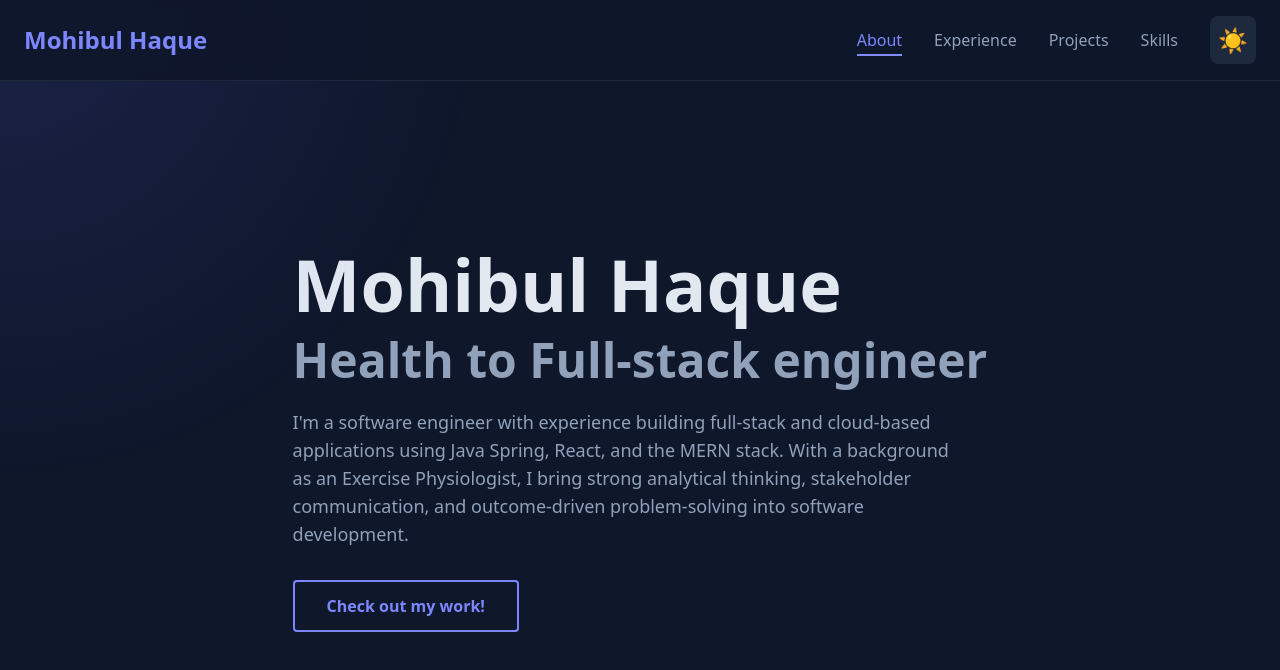
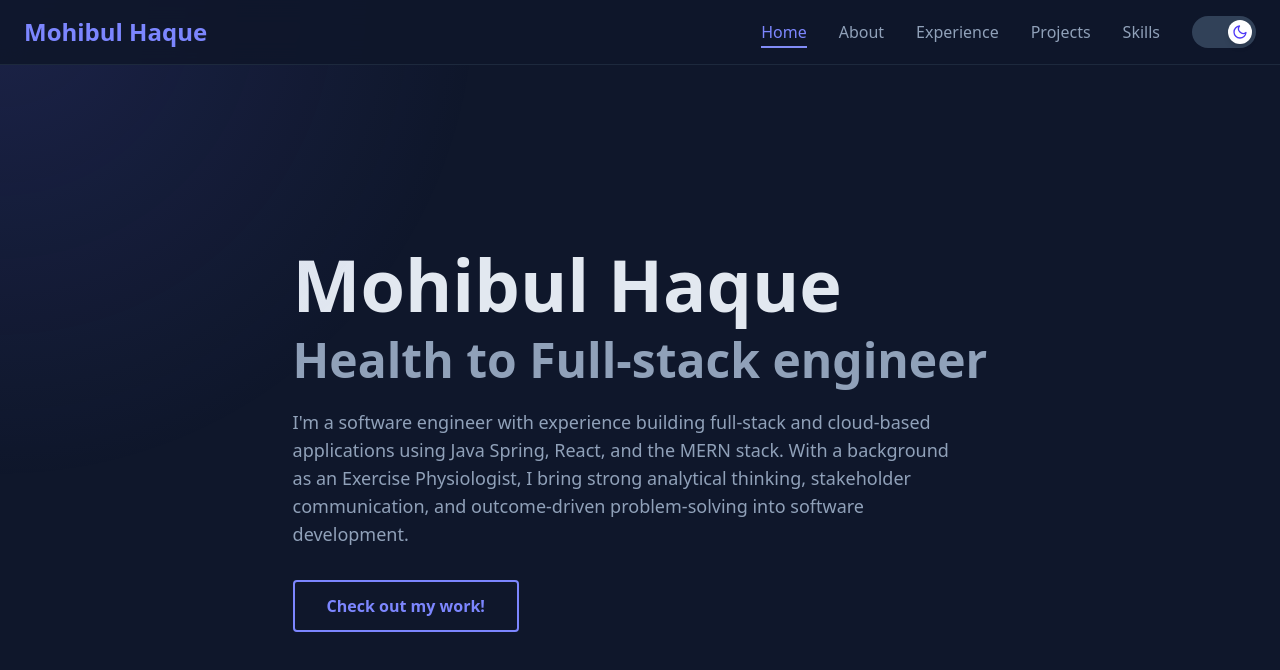
Before and after one commit to MahabaHubba/PersonalWebsite, a React (Vite) app: page / in a window 1280 px wide. Shown: the top 670 px of the page. Built offline with nearby package versions, Linux system fonts and the light colour scheme.

Commit message:
Added Footer
Github/Linkedin and Resume added

```diff
--- a/src/App.jsx
+++ b/src/App.jsx
@@ -116,9 +116,10 @@ export default function PersonalPage() {
   const [isDark, setIsDark] = useState(true);
   const [expandedProject, setExpandedProject] = useState(null);
   const [currentImageIndex, setCurrentImageIndex] = useState({});
-  const [activeSection, setActiveSection] = useState('about');
+  const [activeSection, setActiveSection] = useState('hero');
 const [mousePosition, setMousePosition] = useState({ x: 0, y: 0 });
 const projectRefs = useRef({});
+const containerRef = useRef(null);
 
   useEffect(() => {
     const handleMouseMove = (e) => {
@@ -130,27 +131,44 @@ export default function PersonalPage() {
   }, []);
 
   useEffect(() => {
+  const container = containerRef.current;
+  if (!container) return;
+
   const handleScroll = () => {
-      const sections = ['about', 'experience', 'projects', 'skills'];
-      const scrollPosition = window.scrollY + 200;
+    const sections = ['hero', 'about', 'experience', 'projects', 'skills'];
+    const containerScroll = container.scrollTop;
+    const containerHeight = container.clientHeight;
 
-      for (const section of sections) {
-        const element = document.getElementById(section);
+    for (const sectionId of sections) {
+      const element = sectionId === 'hero'
+        ? container.querySelector('section:first-of-type')
+        : document.getElementById(sectionId);
+
       if (element) {
-          const { offsetTop, offsetHeight } = element;
-          if (scrollPosition >= offsetTop && scrollPosition < offsetTop + offsetHeight) {
-            setActiveSection(section);
+        const rect = element.getBoundingClientRect();
+        const elementTop = rect.top;
+        const elementBottom = rect.bottom;
+
+        // Check if section is in viewport (with some tolerance)
+        if (elementTop < containerHeight / 2 && elementBottom > containerHeight / 2) {
+          setActiveSection(sectionId);
           break;
         }
       }
     }
   };
 
-    window.addEventListener('scroll', handleScroll);
-    return () => window.removeEventListener('scroll', handleScroll);
+  container.addEventListener('scroll', handleScroll);
+  handleScroll(); // Initial check
+
+  return () => container.removeEventListener('scroll', handleScroll);
 }, []);
 
   const scrollToSection = (sectionId) => {
+  if (sectionId === 'hero') {
+    containerRef.current?.scrollTo({ top: 0, behavior: 'smooth' });
+    return;
+  }
   const element = document.getElementById(sectionId);
   element?.scrollIntoView({ behavior: 'smooth' });
 };
@@ -184,7 +202,7 @@ export default function PersonalPage() {
   };
 
   return (
-    <div className={`min-h-screen ${isDark ? 'bg-slate-900' : 'bg-white'} relative snap-y snap-mandatory overflow-y-scroll h-screen`}>
+      <div ref={containerRef} className={`min-h-screen ${isDark ? 'bg-slate-900' : 'bg-white'} relative snap-y snap-mandatory overflow-y-scroll h-screen`}>
       {/* Spotlight effect */}
       <div
         className="pointer-events-none fixed inset-0 z-30 transition duration-300"
@@ -255,27 +273,81 @@ export default function PersonalPage() {
         Mohibul Haque
       </h1>
       <div className="flex items-center gap-8">
-              {['about', 'experience', 'projects', 'skills'].map((section) => (
+        {[
+          { id: 'hero', label: 'home' },
+          { id: 'about', label: 'about' },
+          { id: 'experience', label: 'experience' },
+          { id: 'projects', label: 'projects' },
+          { id: 'skills', label: 'skills' }
+        ].map((section) => (
           <button
-                  key={section}
-                  onClick={() => scrollToSection(section)}
+            key={section.id}
+            onClick={() => scrollToSection(section.id)}
             className={`nav-link capitalize ${
-                    activeSection === section
+              activeSection === section.id
                 ? isDark ? 'text-indigo-400' : 'text-indigo-600'
                 : isDark ? 'text-slate-400 hover:text-slate-200' : 'text-gray-600 hover:text-gray-900'
-                  } ${activeSection === section ? 'active' : ''}`}
+            } ${activeSection === section.id ? 'active' : ''}`}
           >
-                  {section}
+            {section.label}
           </button>
         ))}
-              <button
+
+        {/* Toggle Switch */}
+        <div className="relative">
+          <div
             onClick={() => setIsDark(!isDark)}
-                className={`p-2 rounded-lg ${
-                  isDark ? 'bg-slate-800 hover:bg-slate-700' : 'bg-gray-100 hover:bg-gray-200'
-                } transition-all text-2xl`}
+            className={`relative w-16 h-8 rounded-full cursor-pointer transition-colors duration-300 ${
+              isDark ? 'bg-slate-700' : 'bg-gray-300'
+            }`}
           >
-                {isDark ? '☀️' : '🌙'}
-              </button>
+            {/* Sliding Button */}
+            <div className={`absolute top-1 left-1 w-6 h-6 rounded-full bg-white shadow-md transition-transform duration-300 flex items-center justify-center ${
+              isDark ? 'translate-x-8' : 'translate-x-0'
+            }`}>
+              {/* Icon inside the sliding button */}
+              {isDark ? (
+                <svg
+                  xmlns="http://www.w3.org/2000/svg"
+                  width="16"
+                  height="16"
+                  viewBox="0 0 24 24"
+                  fill="none"
+                  stroke="currentColor"
+                  strokeWidth="2"
+                  strokeLinecap="round"
+                  strokeLinejoin="round"
+                  className="text-indigo-600"
+                >
+                  <path d="M21 12.79A9 9 0 1 1 11.21 3 7 7 0 0 0 21 12.79z"/>
+                </svg>
+              ) : (
+                <svg
+                  xmlns="http://www.w3.org/2000/svg"
+                  width="16"
+                  height="16"
+                  viewBox="0 0 24 24"
+                  fill="none"
+                  stroke="currentColor"
+                  strokeWidth="2"
+                  strokeLinecap="round"
+                  strokeLinejoin="round"
+                  className="text-yellow-500"
+                >
+                  <circle cx="12" cy="12" r="5"/>
+                  <line x1="12" y1="1" x2="12" y2="3"/>
+                  <line x1="12" y1="21" x2="12" y2="23"/>
+                  <line x1="4.22" y1="4.22" x2="5.64" y2="5.64"/>
+                  <line x1="18.36" y1="18.36" x2="19.78" y2="19.78"/>
+                  <line x1="1" y1="12" x2="3" y2="12"/>
+                  <line x1="21" y1="12" x2="23" y2="12"/>
+                  <line x1="4.22" y1="19.78" x2="5.64" y2="18.36"/>
+                  <line x1="18.36" y1="5.64" x2="19.78" y2="4.22"/>
+                </svg>
+              )}
+            </div>
+          </div>
+        </div>
       </div>
     </div>
   </div>
@@ -318,13 +390,31 @@ export default function PersonalPage() {
             About Me
           </h2>
           <div className={`rounded-xl p-8 ${isDark ? 'bg-slate-800/50' : 'bg-gray-50'}`}>
-            <p className={`text-lg leading-relaxed ${isDark ? 'text-slate-300' : 'text-gray-600'}`}>
-              I'm a software engineer with experience building full-stack and cloud-based applications
-              using Java Spring, React, and the MERN stack. With a background as an Exercise Physiologist,
-              I bring strong analytical thinking, stakeholder communication, and outcome-driven problem-solving
-              into software development. I enjoy working on scalable systems, automation, and user-focused
-              solutions that create real-world impact.
+            <p className={`text-lg w-full mb-8 ${isDark ? 'text-slate-400' : 'text-gray-600'}`}>
+
+  I am a software engineer with hands-on experience designing, developing, and deploying full-stack and
+  cloud-based applications using Java Spring (Spring Boot, REST APIs), React, and the MERN stack. My work
+  spans building scalable backend services, implementing secure authentication and authorization flows,
+  and integrating relational and NoSQL databases such as MySQL and MongoDB using ORM frameworks like
+  Hibernate and Mongoose. I have experience working with modern frontend architectures, leveraging React
+  hooks, component-based design, state management, and API-driven UI development using Axios and GraphQL.
+
+  <br /><br />
+
+  On the infrastructure side, I have deployed applications to cloud environments, utilizing services such
+  as AWS and GCP, containerization with Docker, and CI/CD pipelines to automate testing and delivery. I am
+  familiar with microservices-oriented design, RESTful communication, and observability tooling including
+  Prometheus, Grafana, and Splunk to monitor system performance and application health.
+
+  <br /><br />
+
+  With a professional background as an Exercise Physiologist, I bring a strong analytical mindset,
+  evidence-based decision making, and stakeholder-focused communication into software development. This
+  cross-disciplinary experience enables me to translate complex requirements into reliable technical
+  solutions, optimize systems based on measurable outcomes, and collaborate effectively within
+  cross-functional teams to deliver maintainable, high-quality software.
 </p>
+
           </div>
         </div>
       </section>
@@ -548,12 +638,11 @@ export default function PersonalPage() {
 
      {/* Skills Section */}
 <section id="skills" className="px-6 py-20 snap-start snap-always min-h-screen flex items-center">
-        <div className="max-w-4xl mx-auto">
+  <div className="max-w-4xl mx-auto w-full">
     <h2 className={`text-3xl font-bold mb-12 ${isDark ? 'text-slate-200' : 'text-gray-900'}`}>
-
       Skills & Technologies
     </h2>
-          <div className="grid grid-cols-2 md:grid-cols-4 gap-4">
+    <div className="grid grid-cols-2 md:grid-cols-4 gap-4 mb-16">
       {['Java', 'Javascript', 'PHP', 'Python', 'SQL', 'HTML', 'CSS', 'PostgreSQL', 'MongoDB', 'UNIX', 'Git', 'Render','AWS', 'Cloudflare', 'React', 'Spring', 'Laravel', 'Splunk', 'Prometheus', 'Grafana'].map((skill) => (
         <div
           key={skill}
@@ -565,13 +654,84 @@ export default function PersonalPage() {
         </div>
       ))}
     </div>
+
+    {/* Social Links */}
+    <div className="flex justify-center items-center gap-6 mt-12">
+      {/* GitHub */}
+      <a
+        href="https://github.com/MahabaHubba"
+        target="_blank"
+        rel="noopener noreferrer"
+        className={`p-3 rounded-lg transition-all ${
+          isDark ? 'hover:bg-slate-800 text-slate-400 hover:text-indigo-400' : 'hover:bg-gray-100 text-gray-600 hover:text-indigo-600'
+        }`}
+        aria-label="GitHub"
+      >
+        <svg
+          xmlns="http://www.w3.org/2000/svg"
+          width="28"
+          height="28"
+          viewBox="0 0 24 24"
+          fill="currentColor"
+        >
+          <path d="M12 0c-6.626 0-12 5.373-12 12 0 5.302 3.438 9.8 8.207 11.387.599.111.793-.261.793-.577v-2.234c-3.338.726-4.033-1.416-4.033-1.416-.546-1.387-1.333-1.756-1.333-1.756-1.089-.745.083-.729.083-.729 1.205.084 1.839 1.237 1.839 1.237 1.07 1.834 2.807 1.304 3.492.997.107-.775.418-1.305.762-1.604-2.665-.305-5.467-1.334-5.467-5.931 0-1.311.469-2.381 1.236-3.221-.124-.303-.535-1.524.117-3.176 0 0 1.008-.322 3.301 1.23.957-.266 1.983-.399 3.003-.404 1.02.005 2.047.138 3.006.404 2.291-1.552 3.297-1.23 3.297-1.23.653 1.653.242 2.874.118 3.176.77.84 1.235 1.911 1.235 3.221 0 4.609-2.807 5.624-5.479 5.921.43.372.823 1.102.823 2.222v3.293c0 .319.192.694.801.576 4.765-1.589 8.199-6.086 8.199-11.386 0-6.627-5.373-12-12-12z"/>
+        </svg>
+      </a>
+
+      {/* LinkedIn */}
+      <a
+        href="https://www.linkedin.com/in/mohihaque/"
+        target="_blank"
+        rel="noopener noreferrer"
+        className={`p-3 rounded-lg transition-all ${
+          isDark ? 'hover:bg-slate-800 text-slate-400 hover:text-indigo-400' : 'hover:bg-gray-100 text-gray-600 hover:text-indigo-600'
+        }`}
+        aria-label="LinkedIn"
+      >
+        <svg
+          xmlns="http://www.w3.org/2000/svg"
+          width="28"
+          height="28"
+          viewBox="0 0 24 24"
+          fill="currentColor"
+        >
+          <path d="M19 0h-14c-2.761 0-5 2.239-5 5v14c0 2.761 2.239 5 5 5h14c2.762 0 5-2.239 5-5v-14c0-2.761-2.238-5-5-5zm-11 19h-3v-11h3v11zm-1.5-12.268c-.966 0-1.75-.79-1.75-1.764s.784-1.764 1.75-1.764 1.75.79 1.75 1.764-.783 1.764-1.75 1.764zm13.5 12.268h-3v-5.604c0-3.368-4-3.113-4 0v5.604h-3v-11h3v1.765c1.396-2.586 7-2.777 7 2.476v6.759z"/>
+        </svg>
+      </a>
+
+      {/* Resume/CV */}
+      <a
+        href="/Resume.pdf"
+        target="_blank"
+        rel="noopener noreferrer"
+        className={`p-3 rounded-lg transition-all ${
+          isDark ? 'hover:bg-slate-800 text-slate-400 hover:text-indigo-400' : 'hover:bg-gray-100 text-gray-600 hover:text-indigo-600'
+        }`}
+        aria-label="Resume"
+      >
+        <svg
+          xmlns="http://www.w3.org/2000/svg"
+          width="28"
+          height="28"
+          viewBox="0 0 24 24"
+          fill="none"
+          stroke="currentColor"
+          strokeWidth="2"
+          strokeLinecap="round"
+          strokeLinejoin="round"
+        >
+          <path d="M14 2H6a2 2 0 0 0-2 2v16a2 2 0 0 0 2 2h12a2 2 0 0 0 2-2V8z"/>
+          <polyline points="14 2 14 8 20 8"/>
+          <line x1="16" y1="13" x2="8" y2="13"/>
+          <line x1="16" y1="17" x2="8" y2="17"/>
+          <polyline points="10 9 9 9 8 9"/>
+        </svg>
+      </a>
+    </div>
   </div>
 </section>
 
-      {/* Footer */}
-      <footer className={`py-8 text-center ${isDark ? 'text-slate-400' : 'text-gray-600'}`}>
-        <p>Built with React & Tailwind CSS</p>
-      </footer>
+
     </div>
   );
 }
```
Also changed, not shown: 1 other file (tests, documents, lock files or other folders). Lines whose indentation alone changed are shown as unchanged.
